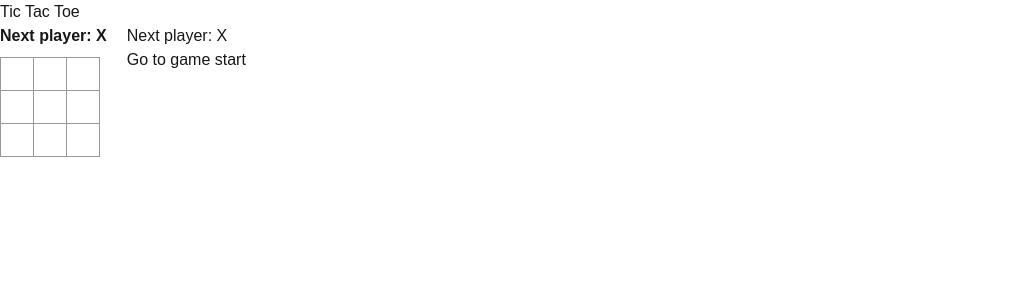
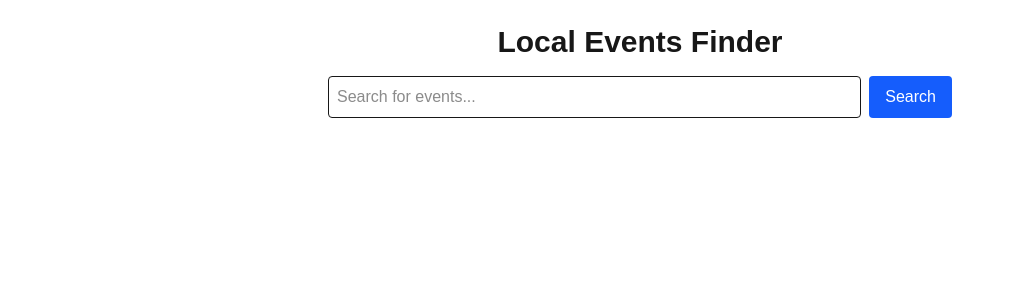
Before and after one commit to peteraphillips/local-events-finder, a Next.js app: page / in a window 1280 px wide. Shown: the top 300 px of the page, without its empty margins (0-1015 px from the left). Built offline with nearby package versions, Linux system fonts and the light colour scheme.

Commit message:
Using ticketnaster api created a search bar for events

```diff
--- a/app/Board.tsx
+++ /dev/null
@@ -1,49 +0,0 @@
-'use client';
-import Square from './Square';
-import { calculateWinner } from './calculateWinner';
-
-type BoardProps = {
-  xIsNext: boolean;
-  squares: (string | null)[];
-  onPlay: (nextSquares: (string | null)[]) => void;
-};
-
-export default function Board({ xIsNext, squares, onPlay }: BoardProps) {
-  function handleClick(i: number) {
-    if (squares[i] || calculateWinner(squares)) return;
-
-    const nextSquares = squares.slice();
-    nextSquares[i] = xIsNext ? 'X' : 'O';
-    onPlay(nextSquares);
-  }
-
-  const winner = calculateWinner(squares);
-  let status: string;
-
-  if (winner) {
-    status = `Winner: ${winner}`;
-  } else {
-    status = `Next player: ${xIsNext ? 'X' : 'O'}`;
-  }
-
-  return (
-    <div>
-      <div className="status">{status}</div>
-      <div className="board-row">
-        <Square value={squares[0]} onSquareClick={() => handleClick(0)} />
-        <Square value={squares[1]} onSquareClick={() => handleClick(1)} />
-        <Square value={squares[2]} onSquareClick={() => handleClick(2)} />
-      </div>
-      <div className="board-row">
-        <Square value={squares[3]} onSquareClick={() => handleClick(3)} />
-        <Square value={squares[4]} onSquareClick={() => handleClick(4)} />
-        <Square value={squares[5]} onSquareClick={() => handleClick(5)} />
-      </div>
-      <div className="board-row">
-        <Square value={squares[6]} onSquareClick={() => handleClick(6)} />
-        <Square value={squares[7]} onSquareClick={() => handleClick(7)} />
-        <Square value={squares[8]} onSquareClick={() => handleClick(8)} />
-      </div>
-    </div>
-  );
-}
--- a/app/Game.tsx
+++ /dev/null
@@ -1,47 +0,0 @@
-'use client';
-import { useState } from 'react';
-import Board from './Board';
-import { calculateWinner } from './calculateWinner';
-
-export default function Game() {
-  // History is an array of board states (each board is an array of 9 squares)
-  const [history, setHistory] = useState<(string | null)[][]>([Array(9).fill(null)]);
-  const [currentMove, setCurrentMove] = useState(0);
-  const xIsNext = currentMove % 2 === 0;
-  const currentSquares = history[currentMove];
-
-  function handlePlay(nextSquares: (string | null)[]) {
-    const nextHistory = [...history.slice(0, currentMove + 1), nextSquares];
-    setHistory(nextHistory);
-    setCurrentMove(nextHistory.length - 1);
-  }
-
-  function jumpTo(nextMove: number) {
-    setCurrentMove(nextMove);
-  }
-
-  const moves = history.map((_, move) => {
-    const description = move
-      ? `Go to move #${move}`
-      : 'Go to game start';
-    return (
-      <li key={move}>
-        <button onClick={() => jumpTo(move)}>{description}</button>
-      </li>
-    );
-  });
-
-  const winner = calculateWinner(currentSquares);
-
-  return (
-    <div className="game">
-      <div className="game-board">
-        <Board xIsNext={xIsNext} squares={currentSquares} onPlay={handlePlay} />
-      </div>
-      <div className="game-info">
-        <div>{winner ? `Winner: ${winner}` : `Next player: ${xIsNext ? 'X' : 'O'}`}</div>
-        <ol>{moves}</ol>
-      </div>
-    </div>
-  );
-}
--- a/app/Square.tsx
+++ /dev/null
@@ -1,15 +0,0 @@
-'use client';
-import { MouseEventHandler } from 'react';
-
-type SquareProps = {
-  value: string | null;
-  onSquareClick: MouseEventHandler<HTMLButtonElement>;
-};
-
-export default function Square({ value, onSquareClick }: SquareProps) {
-  return (
-    <button className="square" onClick={onSquareClick}>
-      {value}
-    </button>
-  );
-}
--- a/app/calculateWinner.ts
+++ /dev/null
@@ -1,19 +0,0 @@
-export function calculateWinner(squares: (string | null)[]): string | null {
-  const lines = [
-    [0, 1, 2],
-    [3, 4, 5],
-    [6, 7, 8],
-    [0, 3, 6],
-    [1, 4, 7],
-    [2, 5, 8],
-    [0, 4, 8],
-    [2, 4, 6],
-  ];
-
-  for (const [a, b, c] of lines) {
-    if (squares[a] && squares[a] === squares[b] && squares[a] === squares[c]) {
-      return squares[a]; // 'X' or 'O'
-    }
-  }
-  return null;
-}
--- a/app/page.tsx
+++ b/app/page.tsx
@@ -1,10 +1,56 @@
-import Game from './Game';
+'use client';
 
-export default function Page() {
+import { useState } from "react";
+
+export default function Home() {
+
+  const [query, setQuery] = useState("");
+
+  const [events, setEvents] = useState<any[]>([]);
+
+  const handleSearch = async (e: React.FormEvent) => {
+    e.preventDefault();
+
+    const res = await fetch(
+      `https://app.ticketmaster.com/discovery/v2/events.json?apikey=${process.env.NEXT_PUBLIC_TICKETMASTER_KEY}&keyword=${query}&countryCode=GB`
+    );
+
+    const data = await res.json();
+
+    setEvents(data._embedded?.events || []);
+  };
+
   return (
-    <main>
-      <h1>Tic Tac Toe</h1>
-      <Game />
+    <main className="p-6 max-w-2xl mx-auto">
+      <h1 className="text-3xl font-bold mb-4 text-center">
+        Local Events Finder
+      </h1>
+      <form onSubmit={handleSearch} className="flex gap-2 mb-6">
+        <input
+          type="text"
+          placeholder="Search for events..."
+          value={query}
+          onChange={(e) => setQuery(e.target.value)}
+          className="border p-2 flex-1 rounded"
+        />
+        <button className="bg-blue-600 text-white px-4 py-2 rounded hover:bg-blue-700">
+          Search
+        </button>
+      </form>
+      <ul className="space-y-4">
+        {events.map((event) => (
+          <li key={event.id} className="border p-4 rounded shadow">
+            <a
+              href={`/event/${event.id}`}
+              className="text-lg font-semibold text-blue-600 hover:underline"
+            >
+              {event.name}
+            </a>
+            <p>{event.dates.start.localDate}</p>
+            <p>{event._embedded?.venues?.[0]?.name}</p>
+          </li>
+        ))}
+      </ul>
     </main>
   );
 }
```
